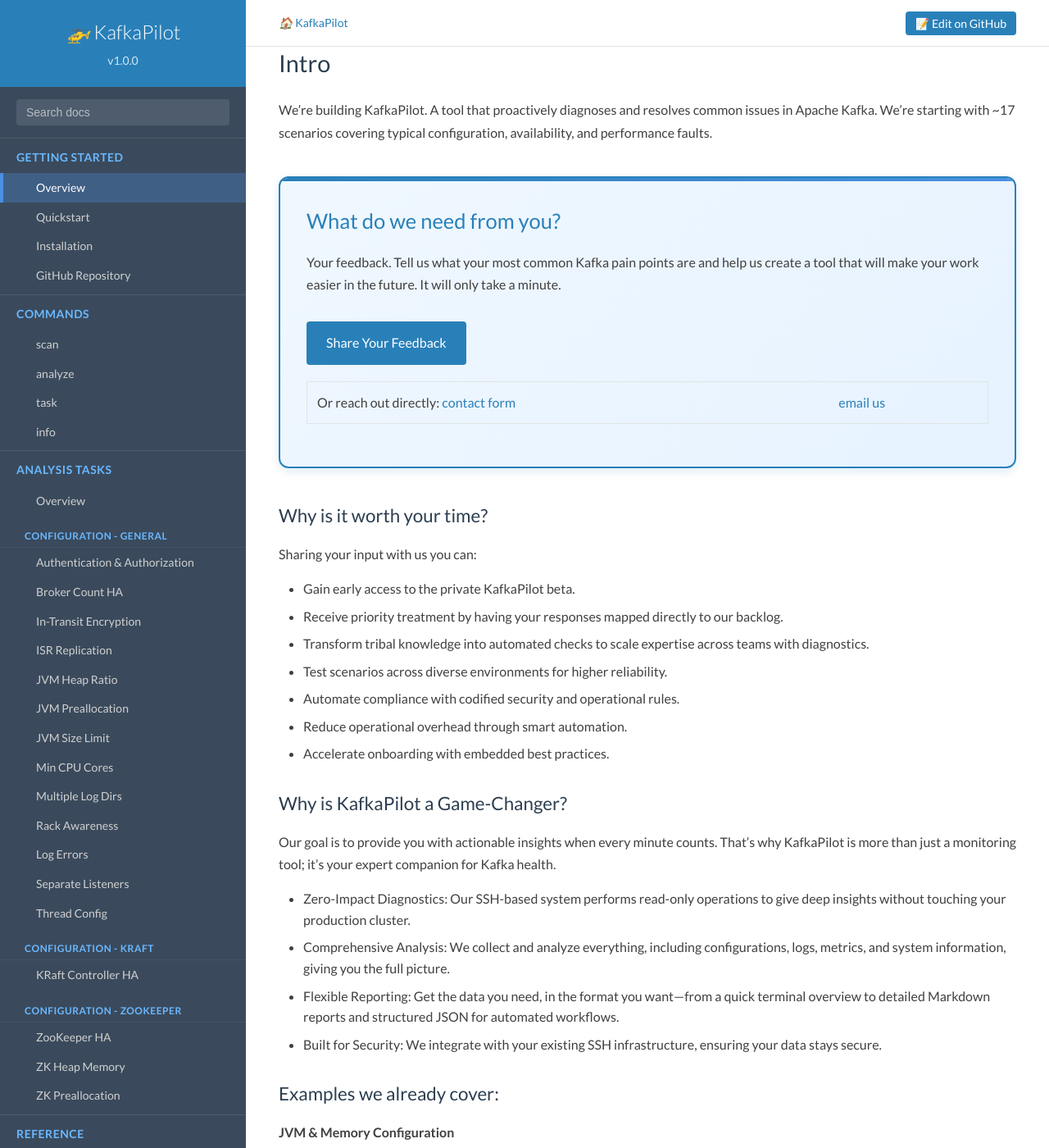
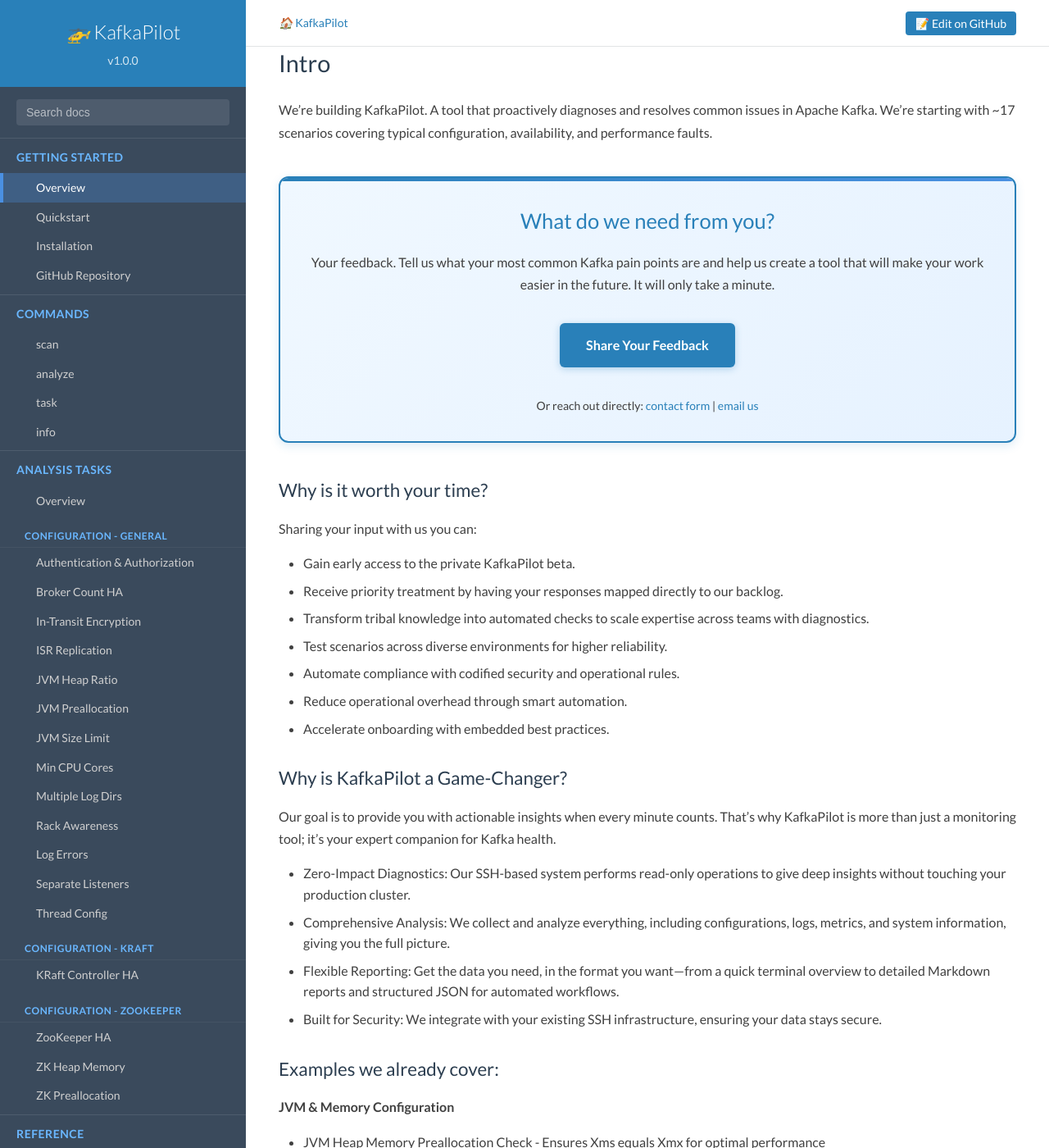
Before and after one commit to softwaremill/kcpilot, a Jekyll site: the page built from docs/index.md, in a window 1280 px wide and 1400 px high, scrolled down 373 px. Shown: the whole window at 82% size. Built offline with Jekyll 4.4.1, drawn with Linux system fonts in a browser that asks for light colours.

Commit message:
improve feedback cta styling and layout

```diff
--- a/docs/_sass/main.scss
+++ b/docs/_sass/main.scss
@@ -439,6 +439,7 @@ body {
   box-shadow: 0 4px 12px rgba(41, 128, 185, 0.15);
   position: relative;
   overflow: hidden;
+  text-align: center;
 }
 
 .feedback-cta::before {
@@ -462,37 +463,48 @@ body {
 .feedback-cta p {
   color: var(--text-color);
   line-height: 1.7;
-  margin-bottom: 16px;
+  margin-bottom: 24px;
 }
 
-.feedback-cta ul {
-  margin: 20px 0;
-  padding-left: 24px;
+.feedback-cta .cta-button {
+  display: inline-block;
+  background: var(--primary-blue);
+  color: white !important;
+  padding: 14px 32px;
+  border-radius: 6px;
+  text-decoration: none !important;
+  font-weight: 600;
+  font-size: 16px;
+  margin: 10px 0 20px 0;
+  transition: all 0.2s ease;
+  border-bottom: none !important;
+  box-shadow: 0 2px 8px rgba(41, 128, 185, 0.3);
 }
 
-.feedback-cta li {
-  margin: 12px 0;
-  color: var(--text-color);
-  line-height: 1.6;
+.feedback-cta .cta-button:hover {
+  background: var(--dark-blue);
+  transform: translateY(-2px);
+  box-shadow: 0 4px 12px rgba(41, 128, 185, 0.4);
+  border-bottom: none !important;
 }
 
-.feedback-cta strong {
-  color: var(--heading-color);
-  font-weight: 600;
+.feedback-cta .alternative-contact {
+  color: var(--text-color);
+  font-size: 14px;
+  margin-top: 16px;
 }
 
-.feedback-cta a {
+.feedback-cta .alternative-contact a {
   color: var(--primary-blue);
   font-weight: 500;
   text-decoration: none;
-  border-bottom: 2px solid transparent;
+  border-bottom: 1px solid transparent;
   transition: all 0.2s ease;
 }
 
-.feedback-cta a:hover {
+.feedback-cta .alternative-contact a:hover {
   color: var(--dark-blue);
   border-bottom-color: var(--dark-blue);
-  text-decoration: none;
 }
 
 /* Utility classes */
--- a/docs/index.md
+++ b/docs/index.md
@@ -15,15 +15,17 @@ title: KafkaPilot
 
 We're building KafkaPilot. A tool that proactively diagnoses and resolves common issues in Apache Kafka. We're starting with ~17 scenarios covering typical configuration, availability, and performance faults.
 
-<div class="feedback-cta" markdown="1">
+<div class="feedback-cta">
 
-### What do we need from you?
+<h3>What do we need from you?</h3>
 
-Your feedback. Tell us what your most common Kafka pain points are and help us create a tool that will make your work easier in the future. It will only take a minute.
+<p>Your feedback. Tell us what your most common Kafka pain points are and help us create a tool that will make your work easier in the future. It will only take a minute.</p>
 
 <a href="https://forms.gle/2pEXQeNFr3Pw1gb56" class="cta-button" target="_blank">Share Your Feedback</a>
 
-Or reach out directly: [contact form](https://softwaremill.com/services/apache-kafka-services/) | [email us](mailto:kafka-pilot@softwaremill.com)
+<div class="alternative-contact">
+Or reach out directly: <a href="https://softwaremill.com/services/apache-kafka-services/">contact form</a> | <a href="mailto:kafka-pilot@softwaremill.com">email us</a>
+</div>
 
 </div>
 
```
